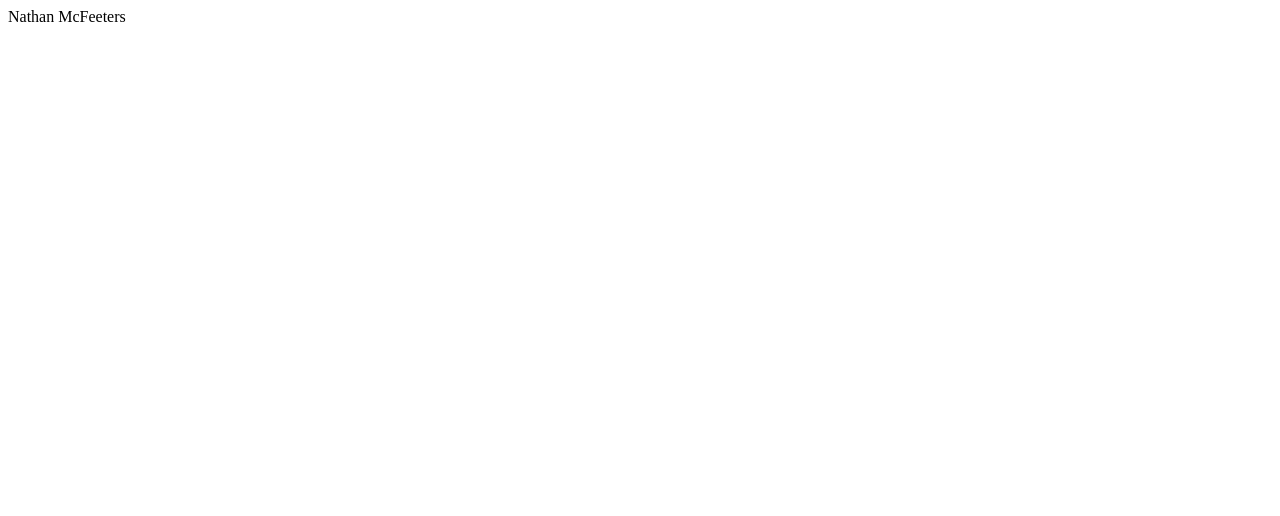
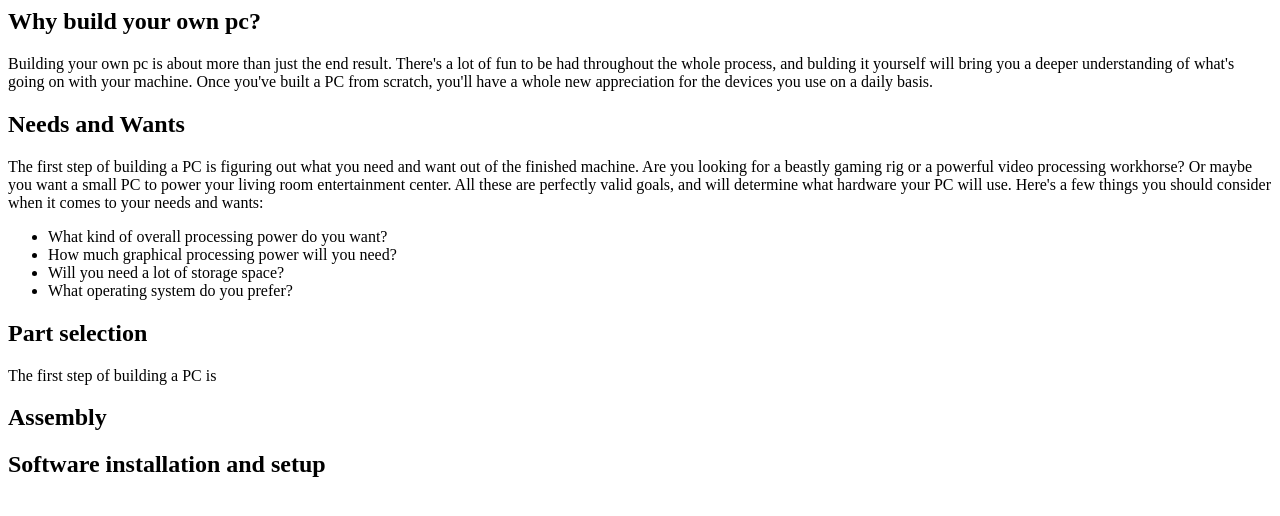
Before and after one commit to NathanMcFeeters/html-me-something, a plain HTML site: page index.html in a window 1280 px wide. Drawn offline with Linux system fonts and the light colour scheme.

Commit message:
Added content to first couple sections

```diff
--- a/index.html
+++ b/index.html
@@ -1 +1,24 @@
-<p>Nathan McFeeters</p>
+<!DOCTYPE html5>
+<html>
+    <head>
+    </head>
+    <title>
+        <h1>PC Building as a Hobby</h1>
+    </title>
+    <body>
+        <h2>Why build your own pc?</h2>
+        <p>Building your own pc is about more than just the end result. There's a lot of fun to be had throughout the whole process, and bulding it yourself will bring you a deeper understanding of what's going on with your machine. Once you've built a PC from scratch, you'll have a whole new appreciation for the devices you use on a daily basis.</p>
+        <h2>Needs and Wants</h2>
+        <p>The first step of building a PC is figuring out what you need and want out of the finished machine. Are you looking for a beastly gaming rig or a powerful video processing workhorse? Or maybe you want a small PC to power your living room entertainment center. All these are perfectly valid goals, and will determine what hardware your PC will use. Here's a few things you should consider when it comes to your needs and wants:</p>
+        <ul>
+            <li>What kind of overall processing power do you want?</li>
+            <li>How much graphical processing power will you need?</li>
+            <li>Will you need a lot of storage space?</li>
+            <li>What operating system do you prefer?</li>
+        </ul>
+        <h2>Part selection</h2>
+        <p>The first step of building a PC is </p>
+        <h2>Assembly</h2>
+        <h2>Software installation and setup</h2>
+    </body>
+</html>
```
